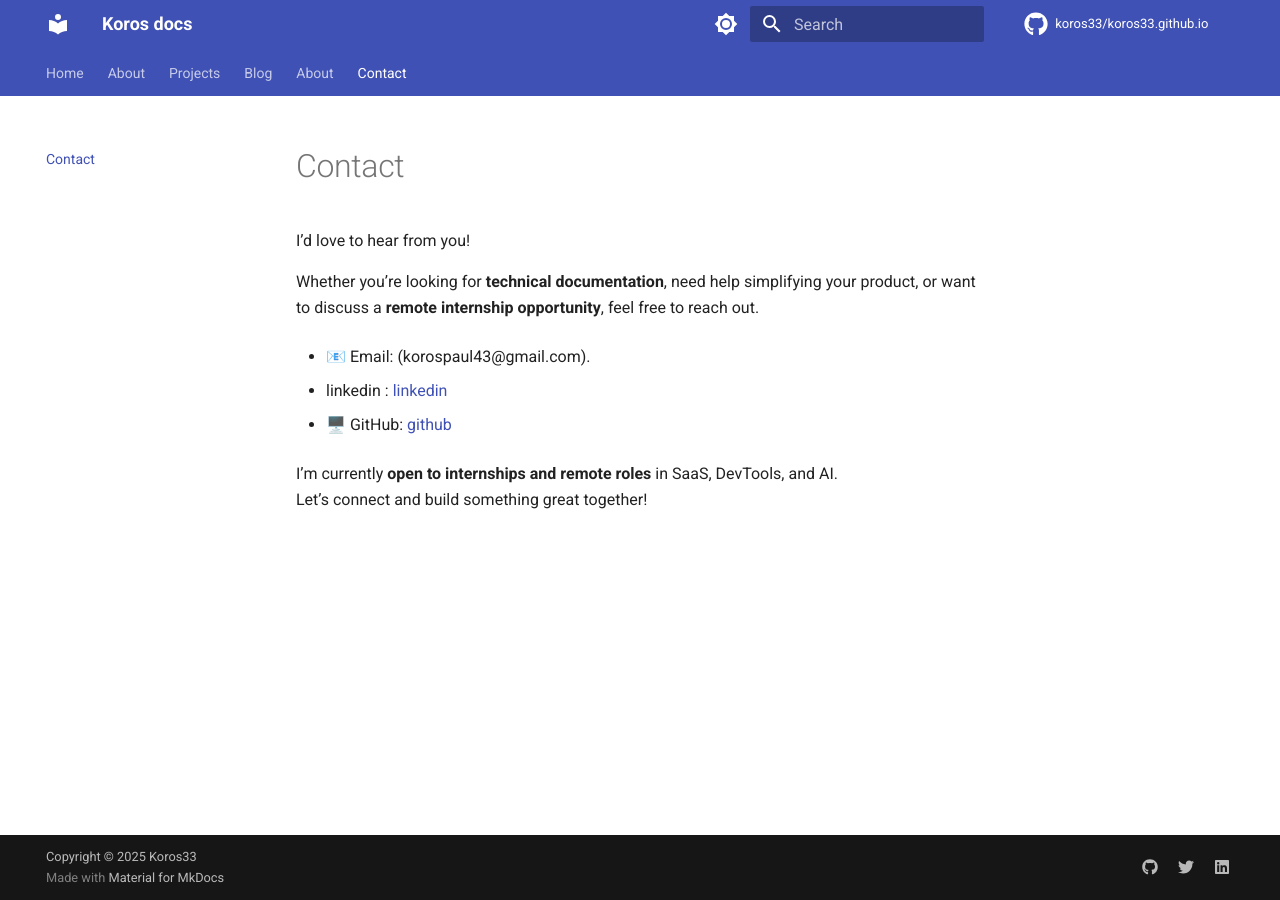
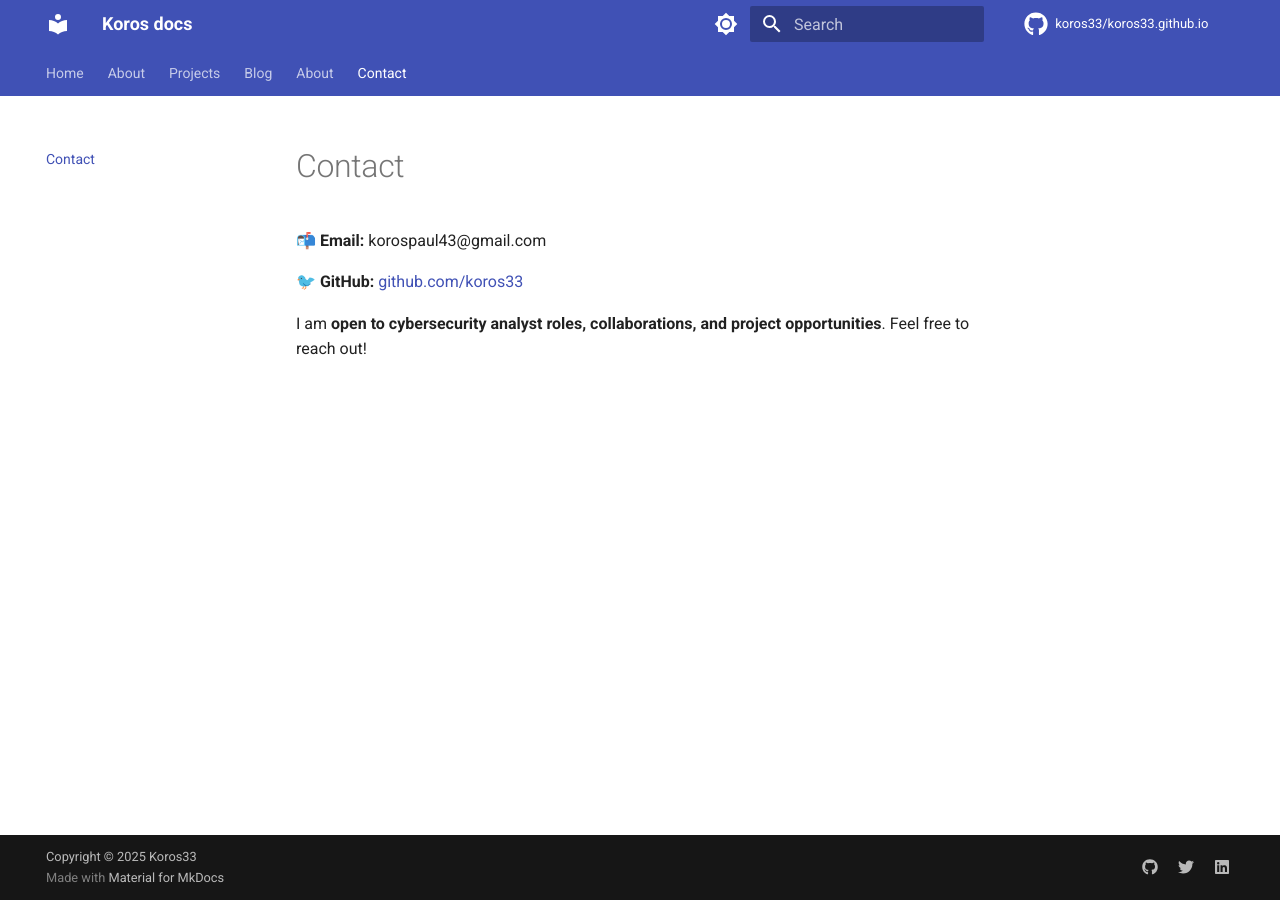
Before and after one commit to koros33/koros33.github.io, an MkDocs documentation site: the page built from docs/contact.md, in a window 1280 px wide. Built offline with MkDocs 1.6.1 and Material for MkDocs 9.7.7, drawn with Linux system fonts in a browser that asks for light colours; comment, search, counter and statistics services are not loaded; the version menu is left out.

Commit message:
contact.md

```diff
--- a/docs/contact.md
+++ b/docs/contact.md
@@ -1,14 +1,7 @@
-#  Contact
+# Contact
 
-I’d love to hear from you!
+📬 **Email:** korospaul43@gmail.com
 
-Whether you’re looking for **technical documentation**, need help simplifying your product, or want to discuss a **remote internship opportunity**, feel free to reach out.
+🐦 **GitHub:** [github.com/koros33](https://github.com/koros33)
 
-- 📧 Email: (korospaul43@gmail.com).
-
-- linkedin :  [linkedin](https://www.linkedin.com/in/koros33/)
-
-- 🖥️ GitHub: [github](https//github.com/koros33)
-
-I’m currently **open to internships and remote roles** in SaaS, DevTools, and AI.
-Let’s connect and build something great together!
+I am **open to cybersecurity analyst roles, collaborations, and project opportunities**. Feel free to reach out!
```
